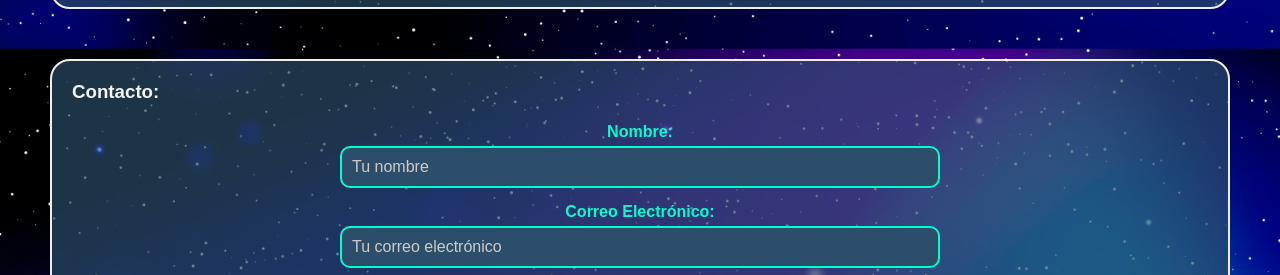
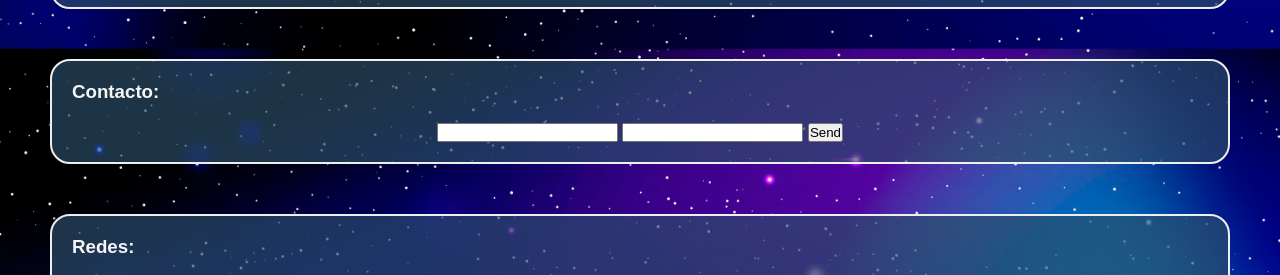
Before and after one commit to MattMaglio/personal_portfolio, a plain HTML site: page index.html in a window 1280 px wide. Shown: the part 1658-1933 px from the top of the page. Drawn offline with Linux system fonts and the light colour scheme.

Commit message:
Test de api para email

```diff
--- a/index.html
+++ b/index.html
@@ -89,7 +89,7 @@
             </div>
             <div class="contacto-section" id="contacto">
                 <h3>Contacto:</h3>
-                <form action="#" method="POST" class="contact-form">
+                <!--<form action="https://formsubmit.co/matiasadrian.maglio@gmail.com" method="POST" class="contact-form">
                     <label for="name">Nombre:</label>
                     <input type="text" id="name" name="name" placeholder="Tu nombre" required>
 
@@ -103,7 +103,12 @@
                     <textarea id="message" name="message" rows="5" placeholder="Escribe tu mensaje" required></textarea>
 
                     <button type="submit">Enviar</button>
-                </form>
+                </form>-->
+                <form action="https://formsubmit.co/matiasadrian.maglio@gmail.com" method="POST">
+                    <input type="text" name="name" required>
+                    <input type="email" name="email" required>
+                    <button type="submit">Send</button>
+               </form>
             </div>
             <div class="redes-section" id="redes">
                 <h3>Redes:</h3>
--- a/js/script.js
+++ b/js/script.js
@@ -22,7 +22,7 @@ document.addEventListener('DOMContentLoaded', function() {
     const contactForm = document.querySelector('.contact-form');
 
     contactForm.addEventListener('submit', function(event) {
-        event.preventDefault(); // Evita el envío predeterminado del formulario
+        event.preventDefault();
 
         // Obtener valores de los campos
         const name = document.getElementById('name').value.trim();
@@ -42,7 +42,7 @@ document.addEventListener('DOMContentLoaded', function() {
         }
 
         // Simulación de envío exitoso
-        alert('Formulario enviado con éxito.\nGracias por contactarte, ' + name + '!');
+        /*alert('Formulario enviado con éxito.\nGracias por contactarte, ' + name + '!');*/
 
     });
 
```
